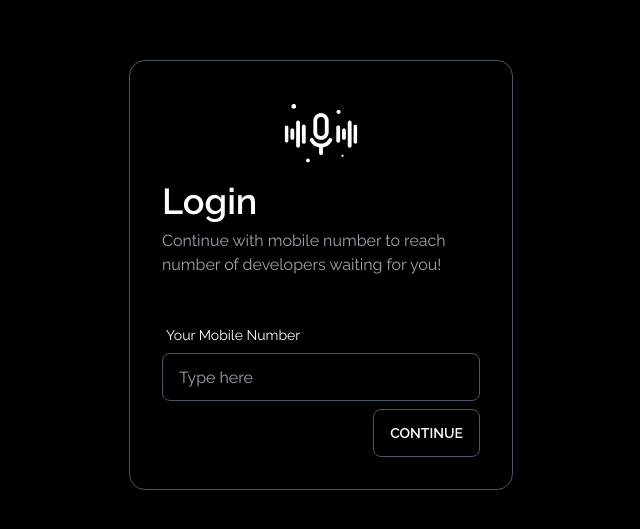
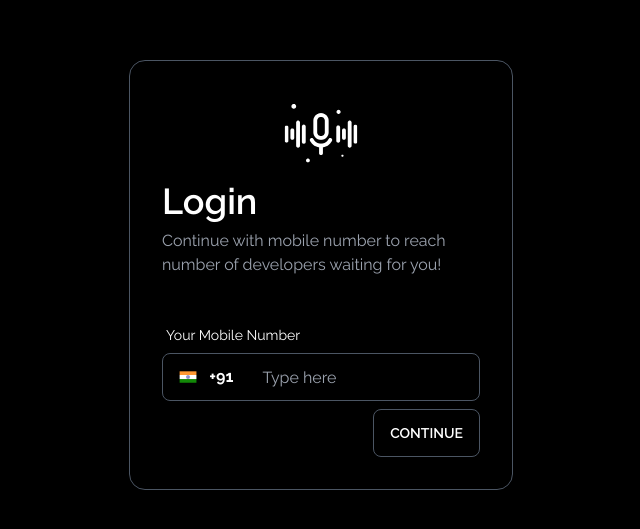
Before and after one commit to mukulrajpoot262610/dev_house_frontend, a Next.js app: page /login in a window 1280 px wide. Shown: the part 125-654 px from the top of the page, without its empty margins (319-959 px from the left). Built offline with nearby package versions, Linux system fonts and the light colour scheme.

Commit message:
Added ui screen for otp login

```diff
--- /dev/null
+++ b/components/Login/Step_1.js
@@ -0,0 +1,54 @@
+import Image from 'next/image'
+import Link from 'next/link'
+import React from 'react'
+
+const Step_1 = ({ phone, setPhone, setError, error, setActiveTab }) => {
+
+
+    const handleNext = (e) => {
+        e.preventDefault()
+
+        if (!phone || phone.length !== 10) {
+            return setError({ ...error, phone: true })
+        }
+
+        setActiveTab(2)
+        console.log("+91" + phone)
+    }
+
+    return (
+        <div className="card w-96 lg:border border-gray-600">
+            <div className="card-body">
+                <Link href="/" passHref>
+                    <Image src="/logo.svg" height={80} width={70} objectFit="contain" alt="" />
+                </Link>
+                <h2 className="card-title text-4xl">Login</h2>
+                <p className='mb-8 text-gray-400'>Continue with mobile number to reach number of developers waiting for you!</p>
+                <form onSubmit={handleNext}>
+                    <label className='label'>
+                        <span className="label-text  text-white">Your Mobile Number</span>
+                    </label>
+                    <div className={`input input-bordered ${error.phone ? "border-red-500" : "border-gray-600"} w-full bg-transparent flex items-center gap-3`}>
+                        <Image src="/in.png" height={25} width={25} alt="" objectFit='contain' />
+                        <span className='font-bold'>+91 </span>
+                        <input type="number" value={phone} onChange={(e) => {
+                            setPhone(e.target.value)
+                            setError({ ...error, phone: false })
+                        }}
+                            placeholder="Type here" className={`input w-full bg-transparent`}></input>
+                    </div>
+                    {
+                        error.phone && <label className="label">
+                            <span className="label-text text-red-500">Mobile Number is required!</span>
+                        </label>
+                    }
+                    <div className="justify-end card-actions mt-2">
+                        <button className='btn bg-black border-gray-600 hover:text-black hover:bg-white'>Continue</button>
+                    </div>
+                </form>
+            </div>
+        </div>
+    )
+}
+
+export default Step_1
--- /dev/null
+++ b/components/Login/Step_2.js
@@ -0,0 +1,54 @@
+import Image from 'next/image'
+import React from 'react'
+
+const Step_2 = ({ otp, setOtp, setError, error, setActiveTab }) => {
+
+    const handleNext = (e) => {
+        e.preventDefault()
+
+        if (!otp) {
+            return setError({ ...error, otp: true })
+        }
+        console.log(otp)
+    }
+
+    const handleBack = () => {
+        setOtp("")
+        setError({ otp: false, phone: false })
+        setActiveTab(1)
+    }
+
+
+    return (
+        <div className="card w-96 lg:border border-gray-600">
+            <div className="card-body">
+                <Image src="/logo.svg" height={80} width={70} objectFit="contain" alt="" />
+                <h2 className="card-title text-4xl">OTP</h2>
+                <p className='mb-8 text-gray-400'>Continue with mobile number to reach number of developers waiting for you!</p>
+                <form onSubmit={handleNext}>
+                    <label className='label'>
+                        <span className="label-text  text-white">Your One-Time-Verification Code</span>
+                    </label>
+
+                    <input type="number" className={`input input-bordered ${error.otp ? "border-red-500" : "border-gray-600"} w-full bg-transparent`} onChange={(e) => {
+                        setOtp(e.target.value)
+                        setError({ ...error, otp: false })
+                    }}
+                        placeholder="Type here"></input>
+
+                    {
+                        error.otp && <label className="label">
+                            <span className="label-text text-red-500">OTP is required!</span>
+                        </label>
+                    }
+                    <div className="justify-end card-actions mt-2">
+                        <button className='btn bg-black border-gray-600 hover:text-black hover:bg-white' onClick={handleBack} >Go Back</button>
+                        <button type='submit' className='btn bg-black border-gray-600 hover:text-black hover:bg-white'>Verify</button>
+                    </div>
+                </form>
+            </div>
+        </div>
+    )
+}
+
+export default Step_2
--- a/pages/login.js
+++ b/pages/login.js
@@ -1,10 +1,13 @@
 import Head from 'next/head'
 import Image from 'next/image'
 import React, { useState } from 'react'
+import Step_1 from '../components/Login/Step_1'
+import Step_2 from '../components/Login/Step_2'
 import Navbar from '../components/Navbar'
 
 const Login = () => {
 
+    const [activeTab, setActiveTab] = useState(1)
     const [phone, setPhone] = useState()
     const [otp, setOtp] = useState()
     const [error, setError] = useState({
@@ -18,9 +21,16 @@ const Login = () => {
             return setError({ ...error, phone: true })
         }
 
+        if (activeTab === 1) {
+            return setActiveTab(2)
+        }
+
         if (!otp) {
             return setError({ ...error, otp: true })
         }
+
+        console.log({ phone })
+
     }
 
     return (
@@ -31,31 +41,12 @@ const Login = () => {
             </Head>
 
             <div className="min-h-screen w-full flex flex-col justify-center items-center bg-black text-white">
-                <div className="card w-96 lg:border border-gray-600">
-                    <div className="card-body">
-                        <Image src="/logo.svg" height={80} width={70} objectFit="contain" alt="" />
-                        <h2 className="card-title text-4xl">Login</h2>
-                        <p className='mb-8 text-gray-400'>Continue with mobile number to reach number of developers waiting for you!</p>
-                        <form onSubmit={handleSubmit}>
-                            <label className='label'>
-                                <span className="label-text  text-white">Your Mobile Number</span>
-                            </label>
-                            <input type="number" onChange={(e) => {
-                                setPhone(e.target.value)
-                                setError({ ...error, phone: false })
-                            }}
-                                placeholder="Type here" className={`input input-bordered ${error.phone ? "border-red-500" : "border-gray-600"} w-full bg-transparent`}></input>
-                            {
-                                error.phone && <label className="label">
-                                    <span className="label-text text-red-500">Mobile Number is required!</span>
-                                </label>
-                            }
-                            <div className="justify-end card-actions mt-2">
-                                <button className='btn bg-black border-gray-600 hover:text-black hover:bg-white'>Continue</button>
-                            </div>
-                        </form>
-                    </div>
-                </div>
+                {
+                    activeTab === 1 && <Step_1 error={error} setError={setError} setPhone={setPhone} phone={phone} setActiveTab={setActiveTab} />
+                }
+                {
+                    activeTab === 2 && <Step_2 error={error} setError={setError} setOtp={setOtp} otp={otp} setActiveTab={setActiveTab} />
+                }
             </div>
         </main>
     )
```
Also changed, not shown: public/in.png (added).
